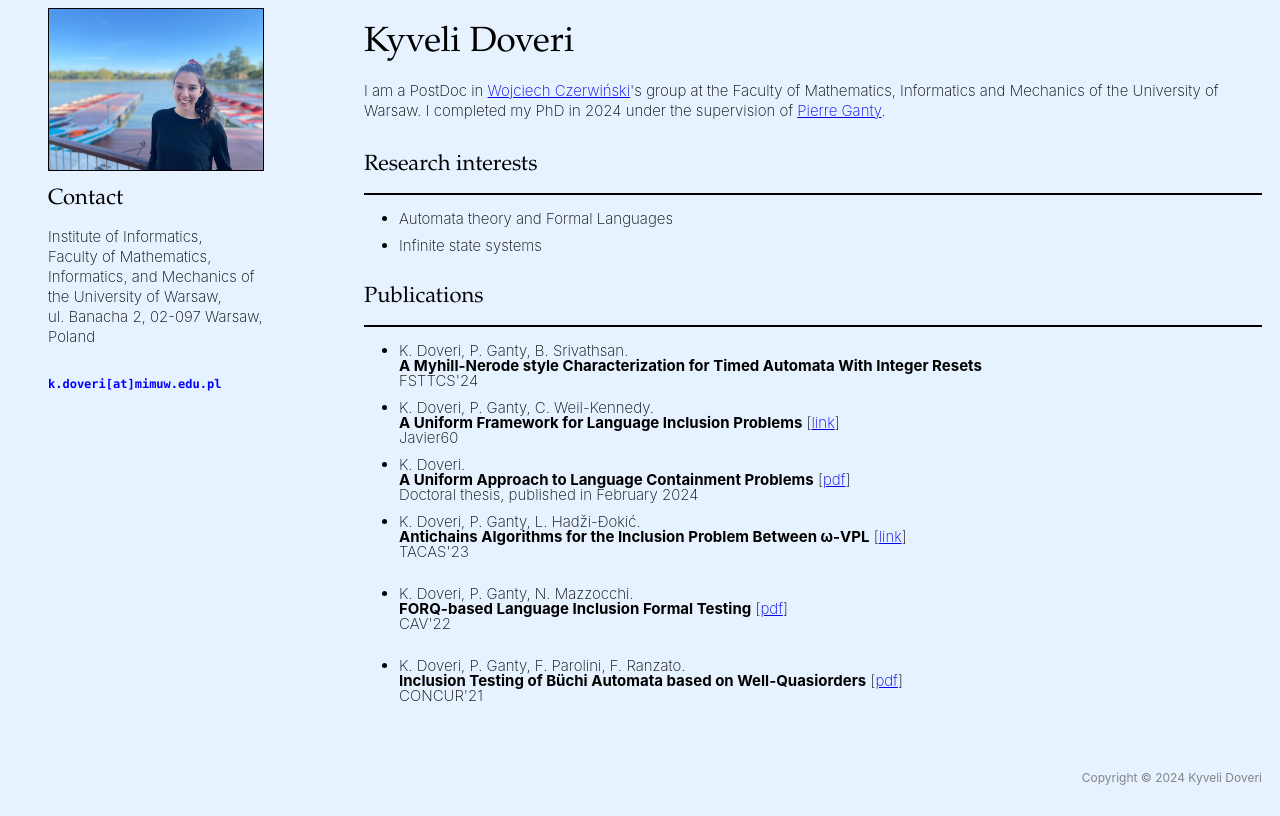
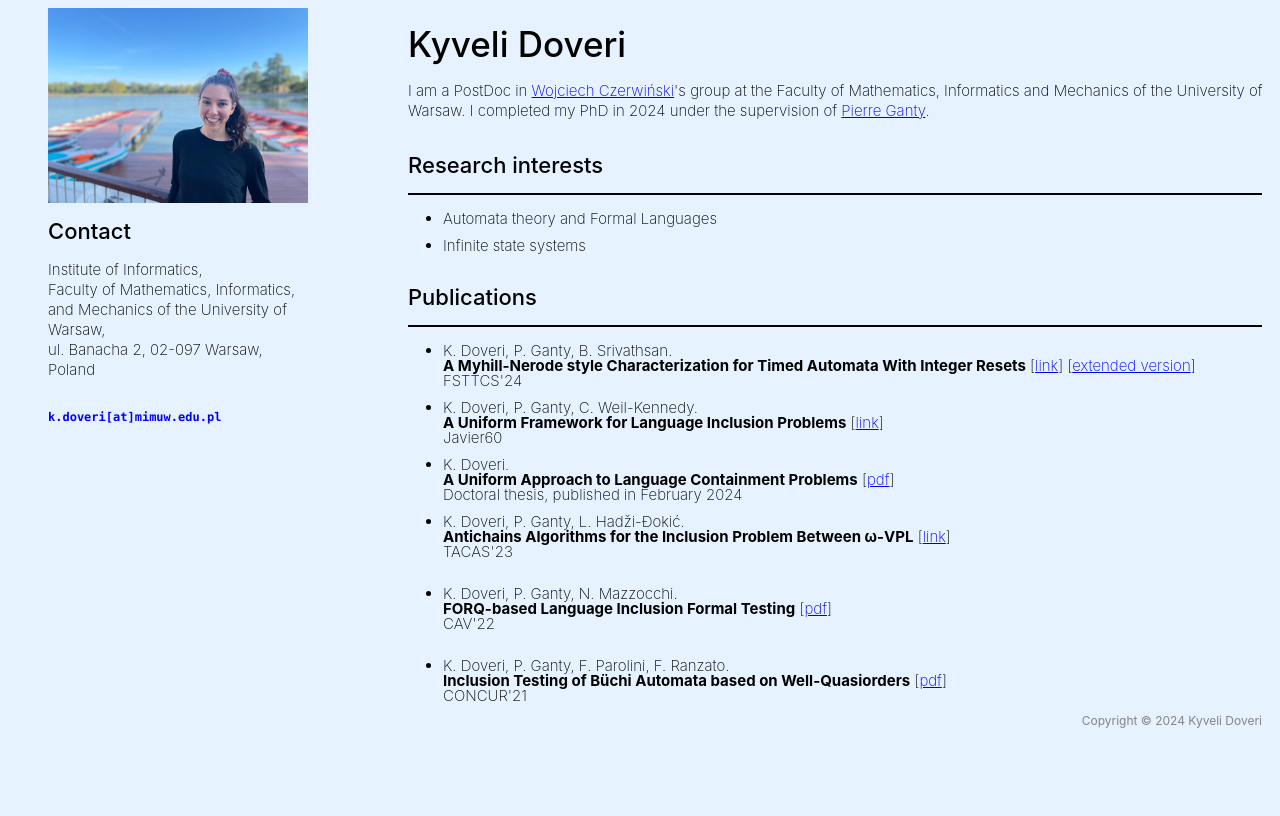
Before and after one commit to kyveli/kyveli.github.io, a plain HTML site: page index.html in a window 1280 px wide. Drawn offline with Linux system fonts and the light colour scheme.

Commit message:
Extended version of FSTTCS.

```diff
--- a/index.html
+++ b/index.html
@@ -10,7 +10,7 @@
     <div class="container">
       <div class="menu">
         <div class="flex-item">
-          <img class="profile-image" src="data/me.jpg" alt="An image of me" style="float:left;width:214px;height:auto;">
+          <img class="profile-image" src="data/me.jpg" alt="An image of me" style="float:left;width:260px;height:auto;">
         </div>
         <div class="flex-item">
     	  <h2 >Contact</h2>
@@ -49,7 +49,9 @@
                 <li> K. Doveri, P. Ganty, B. Srivathsan.
 	              <br class="paper">
 	              <b class="bold">A Myhill-Nerode style Characterization for Timed Automata With Integer Resets</b>
-	              <br class="paper"> FSTTCS'24
+                  [<a href="https://drops.dagstuhl.de/entities/document/10.4230/LIPIcs.FSTTCS.2024.21">link</a>]
+                  [<a href="https://arxiv.org/abs/2410.02464">extended version</a>]
+                  <br class="paper"> FSTTCS'24
 	            </li>
                 <li> K. Doveri, P. Ganty, C. Weil-Kennedy.
 	              <br class="paper">
--- a/mainpage.css
+++ b/mainpage.css
@@ -7,7 +7,7 @@ body {
 .container {
   display: flex;
   width: auto;
-  height: 100vh;
+  /*height: 100vh;*/
   min-height: 100vh;
   position: relative;
   margin: 0 auto;
@@ -49,7 +49,6 @@ body {
 
 .footer {
   flex: 0 0% 10%;
-  /*background: lightgreen;*/
 }
 
 .flex-item {
@@ -58,12 +57,8 @@ body {
     max-width: 350px;
 }
 
-.profile-image {
-    border: 1px solid;
-}
-
 h1 {
-    font-family: Palatino, serif;
+    /*font-family: Palatino, serif;*/
     font-size: 35px;
     font-style: normal;
     font-variant: normal;
@@ -72,7 +67,7 @@ h1 {
 }
 
 h2 {
-    font-family: Palatino, serif;
+    /*font-family: Palatino, serif;*/
     font-size: 22px;
     font-style: normal;
     font-variant: normal;
@@ -134,7 +129,6 @@ li:last-child {
     text-align: right;
     padding-right: 10px;
     color: #848484;
-    /*background-color: #c9ebf0;*/
     line-height: 4px;
     clear: both;
     position: relative;
```
